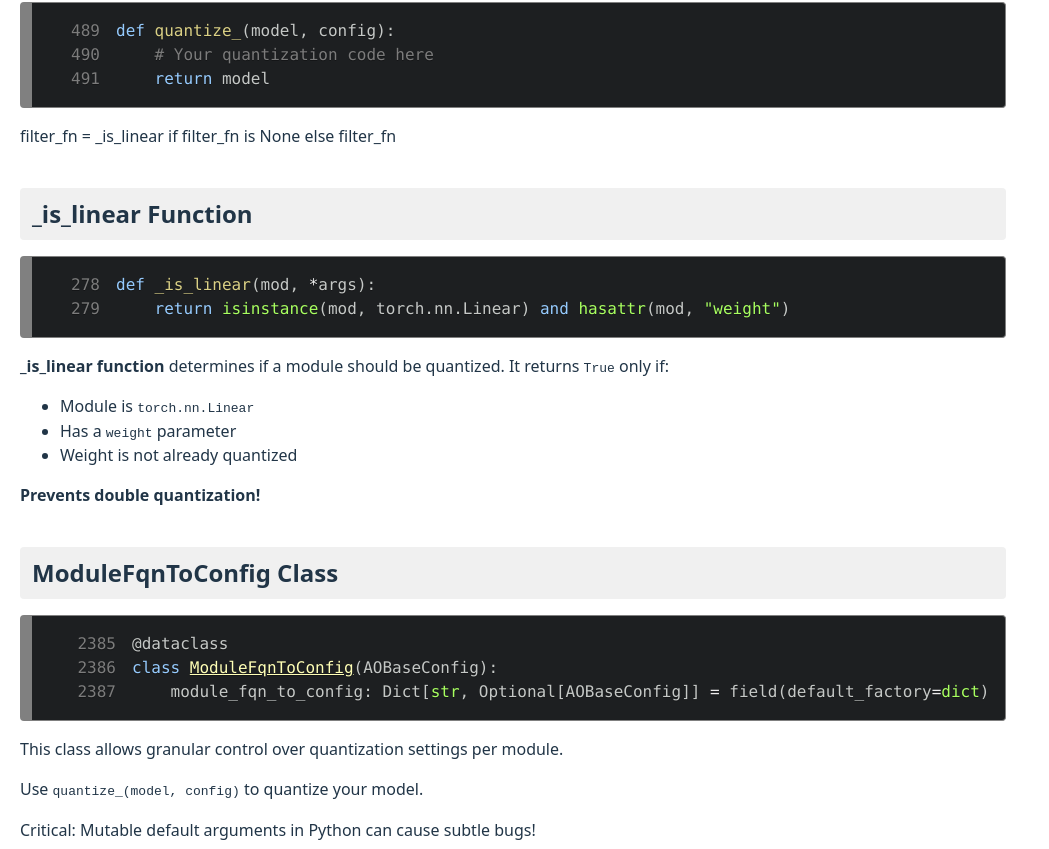
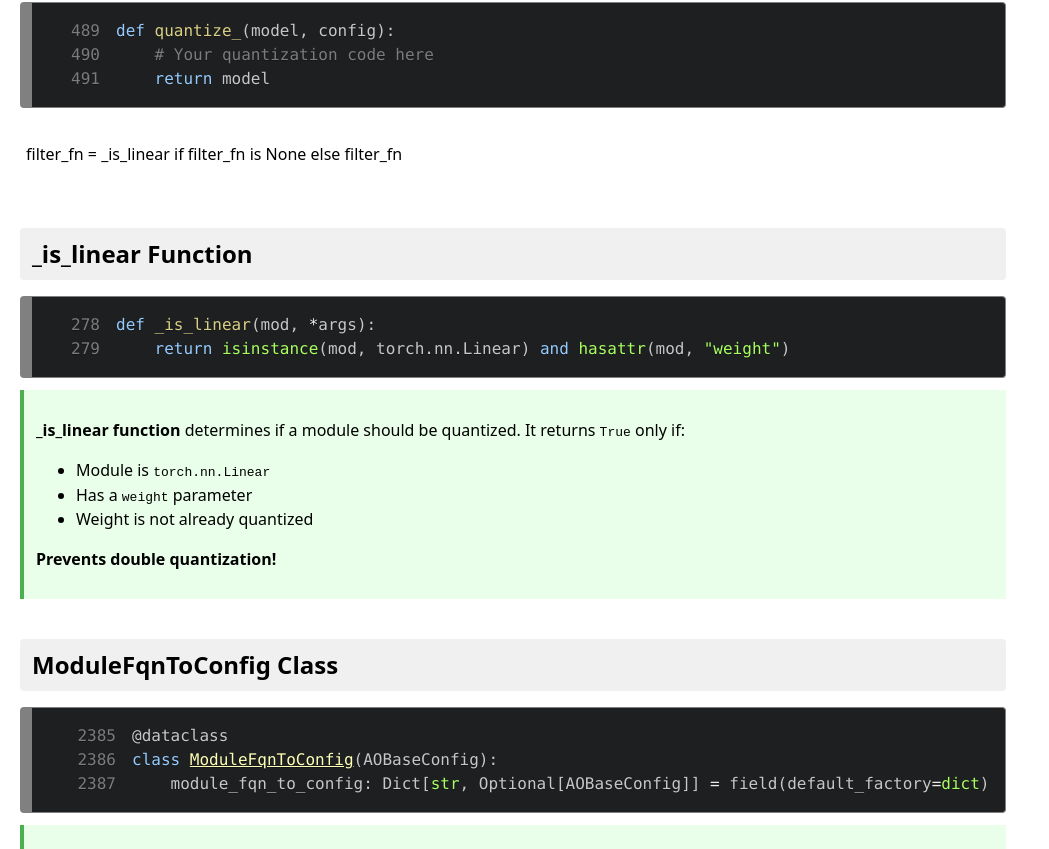
Before and after one commit to ram-shaarang/docbuild, a React (Vite) app: page / in a window 1280 px wide. Shown: the part 211-1060 px from the top of the page, without its empty margins (0-1049 px from the left). Built offline with nearby package versions, Linux system fonts and the light colour scheme.

Commit message:
DocumentationSection Added

```diff
--- a/src/App.tsx
+++ b/src/App.tsx
@@ -14,8 +14,14 @@
     return isinstance(mod, torch.nn.Linear) and hasattr(mod, "weight")`;
 
   return (
-    <div className="app" style={{ padding: '20px' }}>
-      <h1>DocBuil</h1>
+
+    <div className="app" style={{
+      padding: '20px',
+      backgroundColor: 'white',
+      color: 'black',
+      minHeight: '100vh'
+    }}>
+      <h1>DocBuild</h1>
 
       <DocumentationSection title="quantize_ Function">
         <CodeBox
--- a/src/components/CodeBox.tsx
+++ b/src/components/CodeBox.tsx
@@ -32,7 +32,7 @@
         border: 'solid gray',
         borderWidth: '0.1em 0.1em 0.1em 0.8em',
         borderRadius: '4px',
-        cursor: githubUrl ? 'pointer' : 'default'
+        cursor: githubUrl ? 'pointer' : 'default',
       }}
     >
       {code}
--- a/src/components/CodeSnippet.tsx
+++ b/src/components/CodeSnippet.tsx
@@ -10,7 +10,13 @@
   language = 'python'
 }) => {
   return (
-        <code className="code-snippet">
+    <code style={{
+      backgroundColor: '#eeeeee',
+      borderRadius: '6px',
+      padding: '6px',
+      fontFamily: 'monospace',
+      color: 'black'
+    }}>
       {code}
     </code>
   );
--- a/src/components/Content.tsx
+++ b/src/components/Content.tsx
@@ -1,15 +1,19 @@
 import React from 'react';
 
 interface ContentProps {
-    children: React.ReactNode;
+  children: React.ReactNode;
 }
 
 const Content: React.FC<ContentProps> = ({ children }) => {
-    return (
-        <div className="content">
-            {children}
-        </div>
-    );
+  return (
+    <div style={{
+      margin: '12px 0',
+      padding: '6px',
+      color: 'black'
+    }}>
+      {children}
+    </div>
+  );
 };
 
 export default Content;
--- a/src/components/CriticalNote.tsx
+++ b/src/components/CriticalNote.tsx
@@ -1,15 +1,20 @@
 import React from 'react';
 
 interface CriticalNoteProps {
-    children: React.ReactNode;
+  children: React.ReactNode;
 }
 
 const CriticalNote: React.FC<CriticalNoteProps> = ({ children }) => {
-    return (
-        <div className="critical-note">
-            {children}
-        </div>
-    );
+  return (
+    <div style={{
+      backgroundColor: '#f09797',
+      padding: '12px',
+      margin: '12px 0',
+      color: 'black'
+    }}>
+      {children}
+    </div>
+  );
 };
 
 export default CriticalNote;
--- a/src/components/DocumentationSection.tsx
+++ b/src/components/DocumentationSection.tsx
@@ -1,4 +1,3 @@
-
 import React from 'react';
 
 interface DocumentationSectionProps {
@@ -18,11 +17,12 @@
         marginBottom: '16px',
         padding: '8px 12px',
         backgroundColor: '#f0f0f0',
-        borderRadius: '4px'
+        borderRadius: '4px',
+        color: 'black'
       }}>
         {title}
       </h2>
-      <div className="section-content">
+      <div className="section-content" style={{ color: 'black' }}>
         {children}
       </div>
     </div>
--- a/src/components/Explanation.tsx
+++ b/src/components/Explanation.tsx
@@ -1,15 +1,21 @@
 import React from 'react';
 
 interface ExplanationProps {
-    children: React.ReactNode;
+  children: React.ReactNode;
 }
 
 const Explanation: React.FC<ExplanationProps> = ({ children }) => {
-    return (
-        <div className="explanation">
-            {children}
-        </div>
-    );
+  return (
+    <div style={{
+      padding: '12px',
+      backgroundColor: '#e9ffe9',
+      margin: '12px 0',
+      borderLeft: '4px solid #4CAF50',
+      color: 'black'
+    }}>
+      {children}
+    </div>
+  );
 };
 
 export default Explanation;
```
Lines whose indentation alone changed are shown as unchanged.
